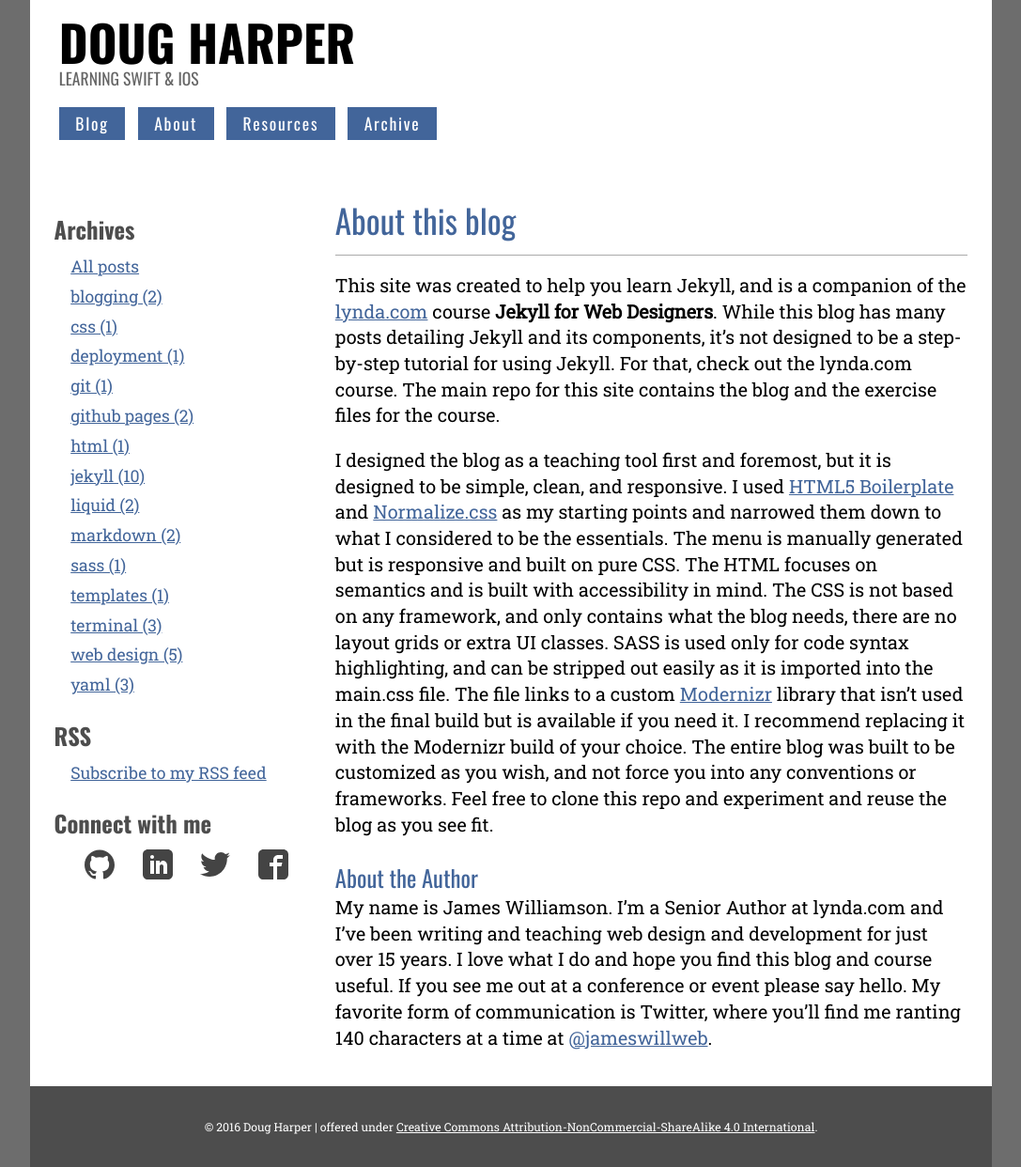
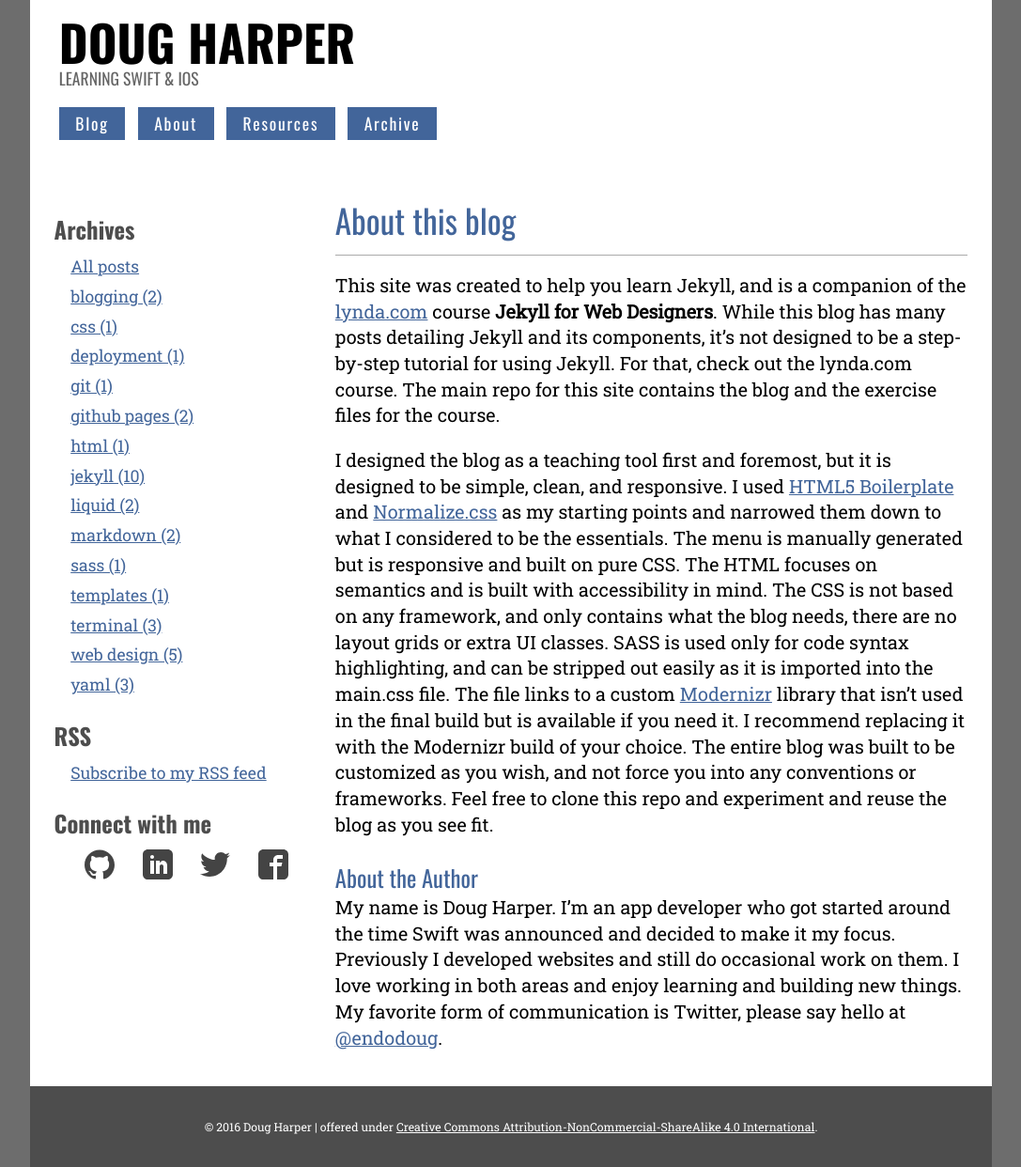
Before and after one commit to endodoug/endodoug.github.io, a Jekyll site: the page built from about.md, in a window 1280 px wide. Shown: the whole page at 94% size, without its empty margins (96-1183 px from the left). Built offline with Jekyll 4.4.1, drawn with Linux system fonts in a browser that asks for light colours.

Commit message:
Update about.md
Update Author info

```diff
--- a/about.md
+++ b/about.md
@@ -9,4 +9,4 @@
 
 ### About the Author
 
-My name is James Williamson. I'm a Senior Author at lynda.com and I've been writing and teaching web design and development for just over 15 years. I love what I do and hope you find this blog and course useful. If you see me out at a conference or event please say hello. My favorite form of communication is Twitter, where you'll find me ranting 140 characters at a time at [@jameswillweb](https://twitter.com/jameswillweb "my twitter profile").
+My name is Doug Harper. I'm an app developer who got started around the time Swift was announced and decided to make it my focus.  Previously I developed websites and still do occasional work on them.  I love working in both areas and enjoy learning and building new things.  My favorite form of communication is Twitter, please say hello at [@endodoug](https://twitter.com/endodoug "my twitter profile").
```
